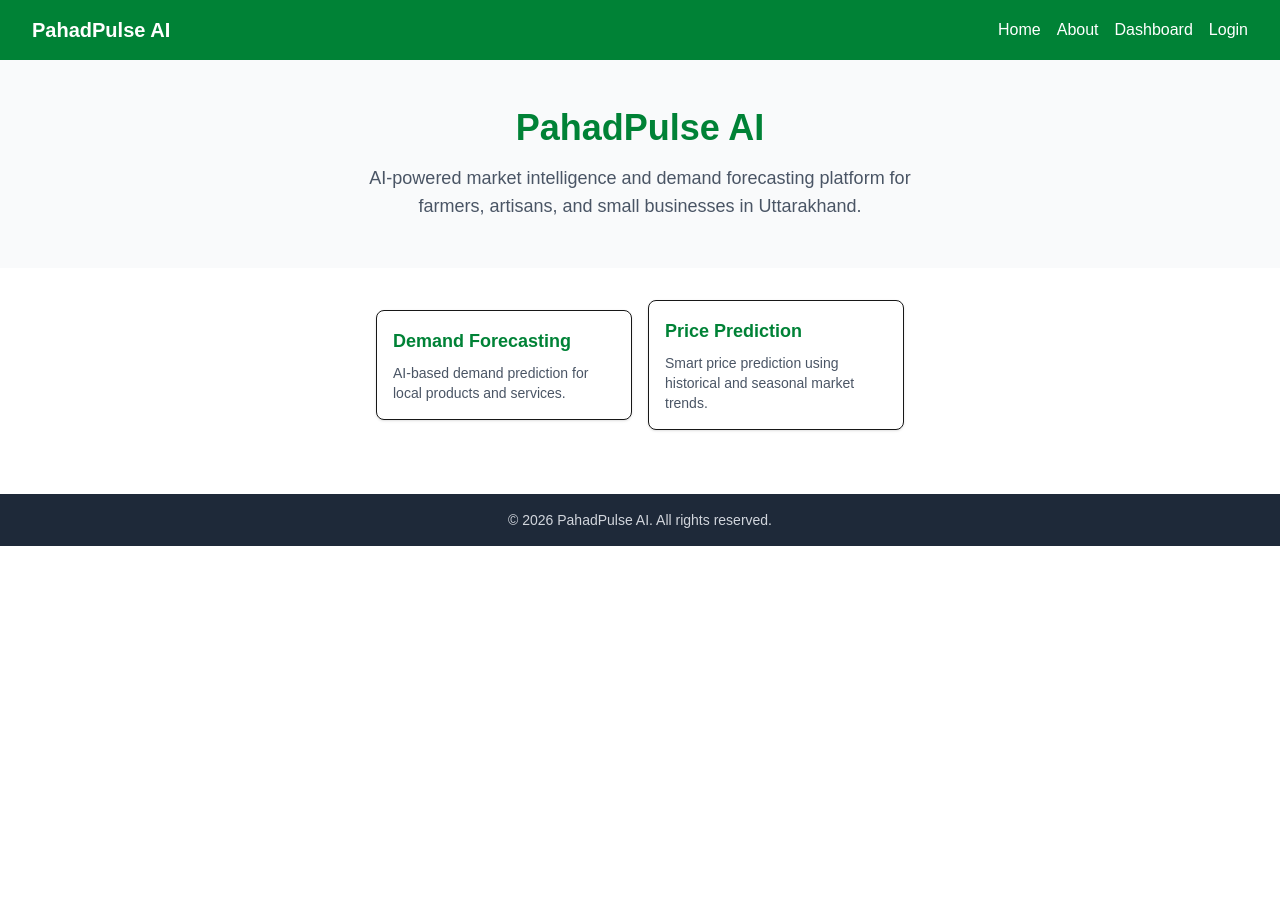
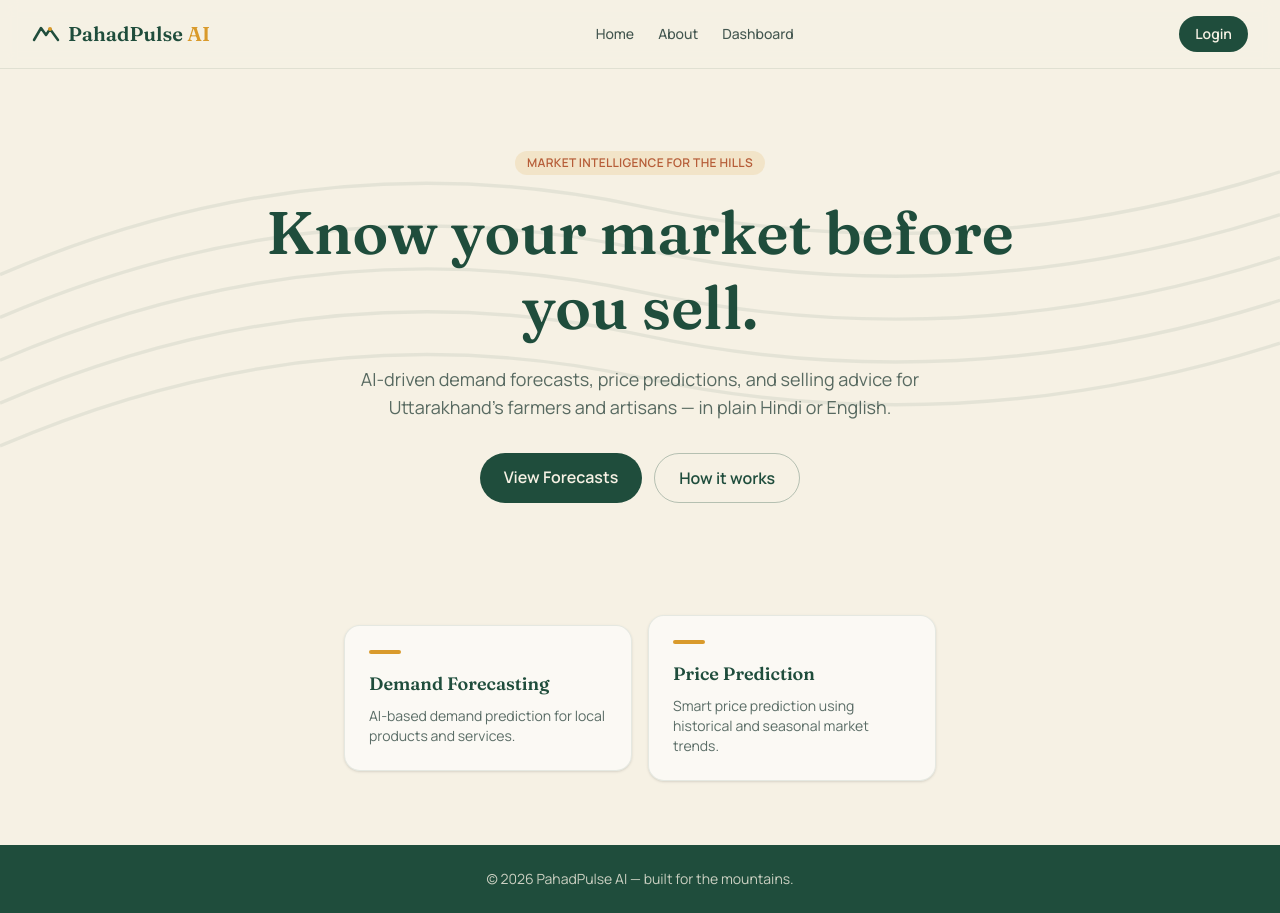
Before and after one commit to code-vani/PahadPulse-AI, a Next.js app in the folder frontend/: page / in a window 1280 px wide. Before the commit the page ends 800 px from the top, so only its background shows below. Built offline with nearby package versions, Linux system fonts and the light colour scheme.

Commit message:
style: redesign UI with mountain theme (Fraunces + Manrope, topographic hero)

```diff
--- a/frontend/app/globals.css
+++ b/frontend/app/globals.css
@@ -1,20 +1,27 @@
 @import "tailwindcss";
-@custom-variant dark (&:where(.dark, .dark *));
 
 :root {
-  --background: #ffffff;
-  --foreground: #171717;
+  --background: #F6F1E4;
+  --foreground: #16302A;
+  --brand: #1F4D3C;
+  --accent: #D99A2B;
+  --clay: #B65D38;
+  --muted: #7C8F84;
 }
 
 @theme inline {
   --color-background: var(--background);
   --color-foreground: var(--foreground);
-  --font-sans: var(--font-geist-sans);
-  --font-mono: var(--font-geist-mono);
+  --color-brand: var(--brand);
+  --color-accent: var(--accent);
+  --color-clay: var(--clay);
+  --color-muted: var(--muted);
+  --font-display: var(--font-fraunces);
+  --font-sans: var(--font-manrope);
 }
 
 body {
   background: var(--background);
   color: var(--foreground);
-  font-family: Arial, Helvetica, sans-serif;
+  font-family: var(--font-sans), sans-serif;
 }
--- a/frontend/app/layout.tsx
+++ b/frontend/app/layout.tsx
@@ -1,36 +1,19 @@
 import type { Metadata } from "next";
-import { Geist, Geist_Mono } from "next/font/google";
+import { Fraunces, Manrope } from "next/font/google";
 import "./globals.css";
-import SessionWrapper from "@/components/SessionWrapper";
 
-const geistSans = Geist({
-  variable: "--font-geist-sans",
-  subsets: ["latin"],
-});
-
-const geistMono = Geist_Mono({
-  variable: "--font-geist-mono",
-  subsets: ["latin"],
-});
+const fraunces = Fraunces({ variable: "--font-fraunces", subsets: ["latin"] });
+const manrope = Manrope({ variable: "--font-manrope", subsets: ["latin"] });
 
 export const metadata: Metadata = {
-  title: "Create Next App",
-  description: "Generated by create next app",
+  title: "PahadPulse AI",
+  description: "AI-powered market intelligence for Uttarakhand's farmers and artisans.",
 };
 
-export default function RootLayout({
-  children,
-}: Readonly<{
-  children: React.ReactNode;
-}>) {
+export default function RootLayout({ children }: Readonly<{ children: React.ReactNode }>) {
   return (
-    <html
-      lang="en"
-      className={`${geistSans.variable} ${geistMono.variable} h-full antialiased`}
-    >
-      <body className="min-h-full flex flex-col">
-        <SessionWrapper>{children}</SessionWrapper>
-      </body>
+    <html lang="en" className={`${fraunces.variable} ${manrope.variable} h-full antialiased`}>
+      <body className="min-h-full flex flex-col bg-background text-foreground">{children}</body>
     </html>
   );
 }
--- a/frontend/components/Card.tsx
+++ b/frontend/components/Card.tsx
@@ -5,9 +5,10 @@ interface CardProps {
 
 export default function Card({ title, description }: CardProps) {
   return (
-    <div className="border rounded-lg shadow-sm p-4 bg-white w-full sm:w-64">
-      <h3 className="font-semibold text-lg text-green-700">{title}</h3>
-      <p className="text-sm text-gray-600 mt-2">{description}</p>
+    <div className="relative bg-white/60 border border-brand/10 rounded-2xl shadow-sm p-6 w-full sm:w-72 hover:-translate-y-1 hover:shadow-md transition-all">
+      <div className="w-8 h-1 bg-accent rounded-full mb-4" />
+      <h3 className="font-display font-semibold text-lg text-brand">{title}</h3>
+      <p className="text-sm text-foreground/70 mt-2">{description}</p>
     </div>
   );
 }
--- a/frontend/components/Footer.tsx
+++ b/frontend/components/Footer.tsx
@@ -1,7 +1,7 @@
 export default function Footer() {
   return (
-    <footer className="w-full bg-gray-800 text-gray-300 text-center py-4 mt-8 text-sm">
-      © 2026 PahadPulse AI. All rights reserved.
+    <footer className="w-full bg-brand text-background/80 text-center py-6 mt-8 text-sm">
+      © 2026 PahadPulse AI — built for the mountains.
     </footer>
   );
 }
--- a/frontend/components/Hero.tsx
+++ b/frontend/components/Hero.tsx
@@ -1,10 +1,39 @@
 export default function Hero() {
   return (
-    <section className="text-center py-12 px-4 bg-gray-50">
-      <h2 className="text-3xl sm:text-4xl font-bold text-green-700">PahadPulse AI</h2>
-      <p className="mt-4 text-base sm:text-lg text-gray-600 max-w-xl mx-auto">
-        AI-powered market intelligence and demand forecasting platform for farmers, artisans, and small businesses in Uttarakhand.
-      </p>
+    <section className="relative overflow-hidden py-20 px-4 text-center">
+      {/* Topographic contour signature */}
+      <svg className="absolute inset-0 w-full h-full opacity-[0.08]" viewBox="0 0 800 300" preserveAspectRatio="none">
+        {[0, 1, 2, 3, 4].map((i) => (
+          <path
+            key={i}
+            d={`M0 ${220 - i * 25} Q 200 ${140 - i * 25} 400 ${180 - i * 25} T 800 ${160 - i * 25}`}
+            fill="none"
+            stroke="#1F4D3C"
+            strokeWidth="2"
+          />
+        ))}
+      </svg>
+
+      <div className="relative">
+        <span className="inline-block bg-accent/15 text-clay text-xs font-semibold tracking-wide px-3 py-1 rounded-full mb-5">
+          MARKET INTELLIGENCE FOR THE HILLS
+        </span>
+        <h2 className="text-4xl sm:text-6xl font-display font-semibold text-brand leading-tight max-w-3xl mx-auto">
+          Know your market before you sell.
+        </h2>
+        <p className="mt-5 text-base sm:text-lg text-foreground/70 max-w-xl mx-auto">
+          AI-driven demand forecasts, price predictions, and selling advice for
+          Uttarakhand&rsquo;s farmers and artisans — in plain Hindi or English.
+        </p>
+        <div className="mt-8 flex gap-3 justify-center flex-wrap">
+          <a href="/dashboard" className="bg-brand text-background px-6 py-3 rounded-full font-semibold hover:bg-brand/90 transition-colors">
+            View Forecasts
+          </a>
+          <a href="/about" className="border border-brand/30 text-brand px-6 py-3 rounded-full font-semibold hover:bg-brand/5 transition-colors">
+            How it works
+          </a>
+        </div>
+      </div>
     </section>
   );
 }
--- a/frontend/components/Navbar.tsx
+++ b/frontend/components/Navbar.tsx
@@ -1,13 +1,21 @@
 export default function Navbar() {
   return (
-    <nav className="w-full bg-green-700 text-white px-4 sm:px-8 py-4 flex flex-wrap justify-between items-center gap-2">
-      <h1 className="text-xl font-bold">PahadPulse AI</h1>
-      <div className="flex gap-4 text-sm sm:text-base">
-        <a href="/" className="hover:underline">Home</a>
-        <a href="/about" className="hover:underline">About</a>
-        <a href="/dashboard" className="hover:underline">Dashboard</a>
-        <a href="/login" className="hover:underline">Login</a>
+    <nav className="w-full bg-background/90 backdrop-blur border-b border-brand/10 px-4 sm:px-8 py-4 flex flex-wrap justify-between items-center gap-2 sticky top-0 z-50">
+      <div className="flex items-center gap-2">
+        <svg width="28" height="28" viewBox="0 0 28 28" fill="none">
+          <path d="M2 20L9 8L14 15L18 9L26 20" stroke="#1F4D3C" strokeWidth="2.5" strokeLinecap="round" strokeLinejoin="round"/>
+          <circle cx="18" cy="9" r="2" fill="#D99A2B"/>
+        </svg>
+        <h1 className="text-xl font-display font-semibold text-brand">PahadPulse <span className="text-accent">AI</span></h1>
       </div>
+      <div className="flex gap-6 text-sm font-medium text-foreground/80">
+        <a href="/" className="hover:text-brand transition-colors">Home</a>
+        <a href="/about" className="hover:text-brand transition-colors">About</a>
+        <a href="/dashboard" className="hover:text-brand transition-colors">Dashboard</a>
+      </div>
+      <a href="/login" className="bg-brand text-background px-4 py-2 rounded-full text-sm font-semibold hover:bg-brand/90 transition-colors">
+        Login
+      </a>
     </nav>
   );
 }
```
